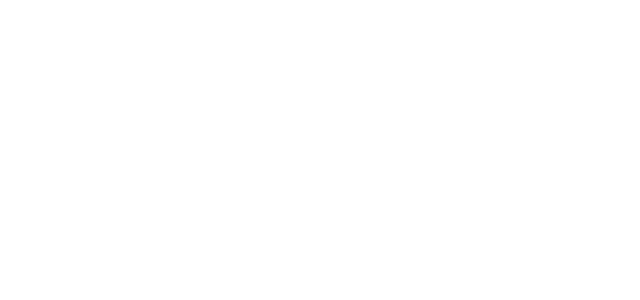
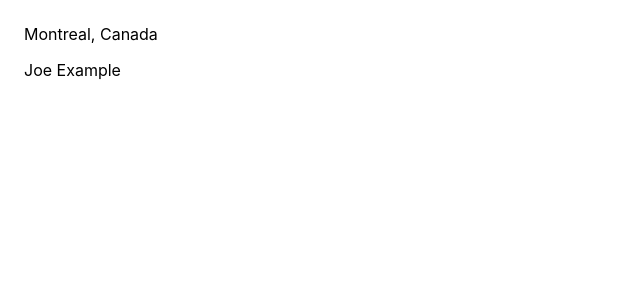
Before and after one commit to LHY927/photolabs-starter, a React (Create React App) app in the folder frontend/: page / in a window 1280 px wide. Shown: the top 300 px of the page, without its empty margins (0-640 px from the left). Built offline with nearby package versions, Linux system fonts and the light colour scheme; the HTML template or start-up script is replaced by a standard one.

Commit message:
update frontend

```diff
--- a/frontend/src/App.jsx
+++ b/frontend/src/App.jsx
@@ -1,15 +1,26 @@
+// frontend/src/App.jsx
 import React from 'react';
 
+// import PhotoListItem from './components/PhotoListItem';
+import PhotoList from './components/PhotoList';
 import PhotoListItem from './components/PhotoListItem';
 import './App.scss';
 
-// Note: Rendering a single component to build components in isolation
-const App = () => {
-  return (
-    <div className="App">
-      <PhotoListItem/>
-    </div>
-  );
+const sampleDataForPhotoListItem = {
+  id: "1",
+  location: {
+    city: "Montreal",
+    country: "Canada",
+  },
+  imageSource: `${process.env.PUBLIC_URL}/Image-1-Regular.jpeg`,
+  username: "Joe Example",
+  profile: `${process.env.PUBLIC_URL}/profile-1.jpg`,
 };
 
-export default App;
+const App = () => (
+  <div className="App">
+    <PhotoListItem data={sampleDataForPhotoListItem} />
+  </div>
+)
+
+export default App
--- a/frontend/src/components/PhotoListItem.jsx
+++ b/frontend/src/components/PhotoListItem.jsx
@@ -14,8 +14,16 @@
   profile: `${process.env.PUBLIC_URL}/profile-1.jpg`,
 };
 
-const PhotoListItem = () => {
-  /* Insert React */
+const PhotoListItem = (props) => {
+  return (
+    <div>
+      <image src={props.data.imageSource} />
+      <image src={props.data.profile} />
+      <p>{props.data.location.city}, {props.data.location.country}</p>
+      <p>{props.data.username}</p>
+    </div>
+
+  )
 };
 
 export default PhotoListItem;
```
Also changed, not shown: 1 other file (tests, documents, lock files or other folders).
